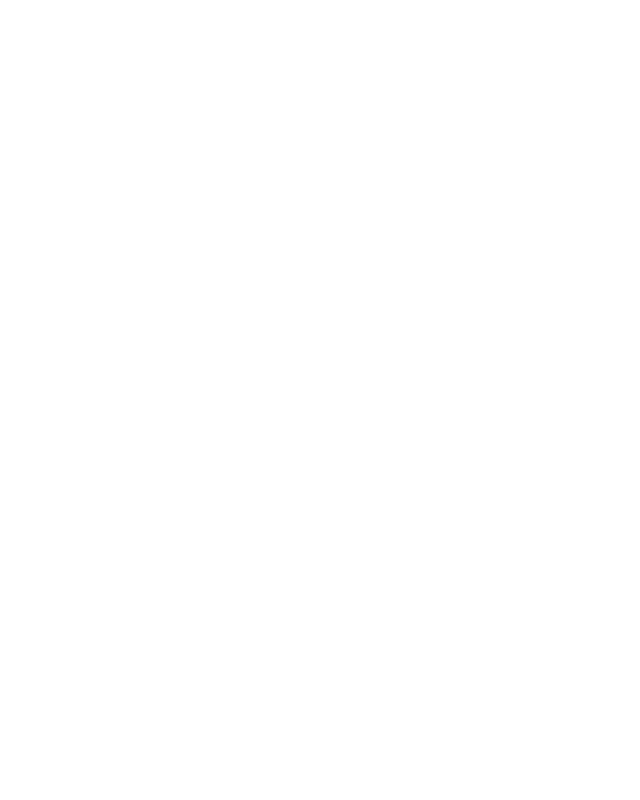
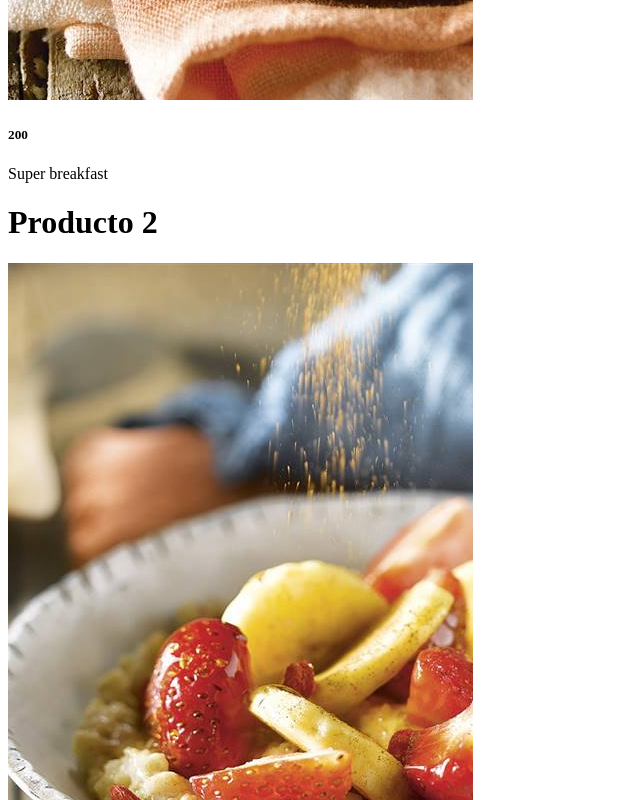
Before and after one commit to alcomcl/angular8-escuelaTi, an Angular app: page / in a window 1280 px wide. Shown: the part 1660-2460 px from the top of the page, without its empty margins (0-640 px from the left). Before the commit the page ends 897 px from the top, so only its background shows below. Built offline with nearby package versions, Linux system fonts and the light colour scheme.

Commit message:
Componente vs Container

```diff
--- a/src/app/app.component.html
+++ b/src/app/app.component.html
@@ -50,3 +50,6 @@
 
   </li>
 </ul>
+
+<!--[product]="product" : Desde el container se recive la variable product que espera por la data. Se iguala a la variable iteradora del For-->
+<app-product [product]="product" *ngFor="let product of products"></app-product>
--- a/src/app/app.component.ts
+++ b/src/app/app.component.ts
@@ -1,5 +1,8 @@
 import { Component } from '@angular/core';
-import { FormsModule } from '@angular/forms';
+
+import { Product } from './models/product.model';
+
+// En este caso AppComponent se comportará como un Container. Enviará esta info a los componentes
 
 interface User{
   name: string;
@@ -16,7 +19,7 @@
 export class AppComponent {
   public title = 'Primera Clase';
   public name = 'Alex Cofré';
-  public rockBandName: string = '';
+  public rockBandName: '';
   public rockBands: string[] = ['Los Prisioneros', 'Los Cadilacs', 'Git'];
   public users: User[] = [
     {
@@ -31,7 +34,22 @@
       isSingle: true,
       avatar: 'assets/images/img1.jpg'
     }
-  ]
+  ];
+
+  products: Product[] = [
+    {
+      title: 'Producto 1',
+      price: 200,
+      text: 'Super breakfast',
+      image: 'assets/images/img2.jpg',
+    },
+    {
+      title: 'Producto 2',
+      price: 260,
+      text: 'Super breakfast super',
+      image: 'assets/images/img2.jpg',
+    }
+  ];
 
 
   changeTitle() {
--- a/src/app/app.module.ts
+++ b/src/app/app.module.ts
@@ -4,10 +4,12 @@
 import { AppRoutingModule } from './app-routing.module';
 import { AppComponent } from './app.component';
 import { FormsModule } from '@angular/forms';
+import { ProductComponent } from './product/product.component';
 
 @NgModule({
   declarations: [
-    AppComponent
+    AppComponent,
+    ProductComponent
   ],
   imports: [
     BrowserModule,
--- /dev/null
+++ b/src/app/models/product.model.ts
@@ -0,0 +1,6 @@
+export interface Product {
+    title: string;
+    image: string;
+    price: number;
+    text: string;
+}
--- /dev/null
+++ b/src/app/product/product.component.html
@@ -0,0 +1,4 @@
+<h1>{{ product.title }}</h1>
+<img [src]="product.image" alt="">
+<h5>{{ product.price }}</h5>
+<p>{{ product.text  }}</p>
```
Also changed, not shown: src/app/product/product.component.ts (added, +14 -0 lines), src/assets/images/img2.jpg (added).
